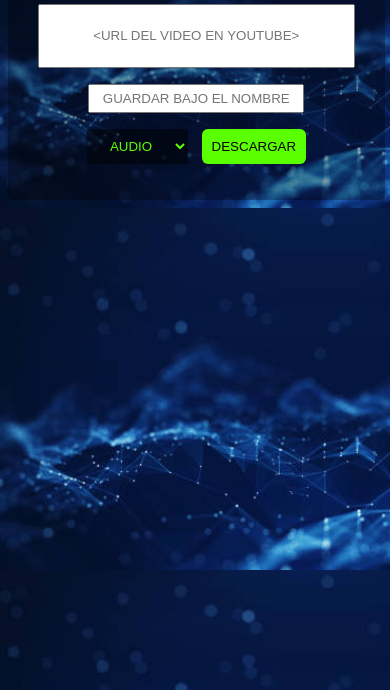
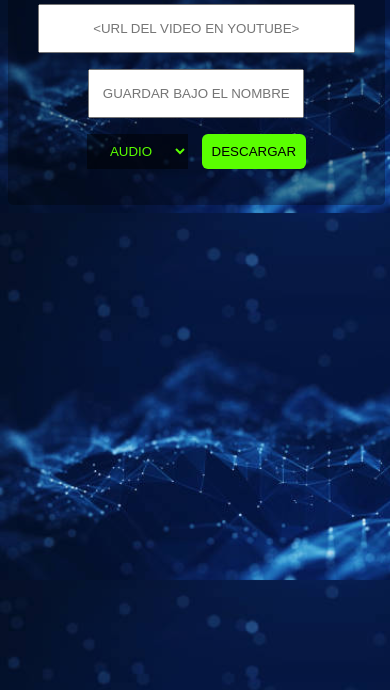
Before and after one commit to YearZero4/downloadV_YTB, a plain HTML site: page index.html in a window 390 px wide. Shown: the part 154-844 px from the top of the page. Drawn offline with Linux system fonts and the light colour scheme.

Commit message:
Update style.css

```diff
--- a/style.css
+++ b/style.css
@@ -20,13 +20,15 @@ text-align:center;
 padding:5px;
 width: 90%;
 outline: none;
-height:50px;
+height:35px;
+
 }
 .name{
 text-align:center;
 padding:5px;
 width: 60%;
 outline: none;
+height:35px;
 }
 .btn1{
 cursor:pointer;
```
